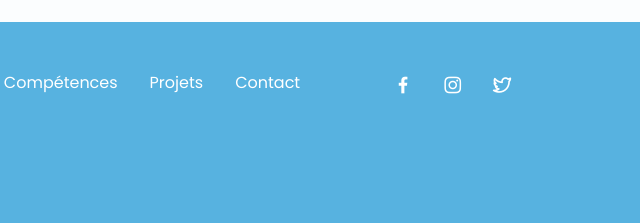
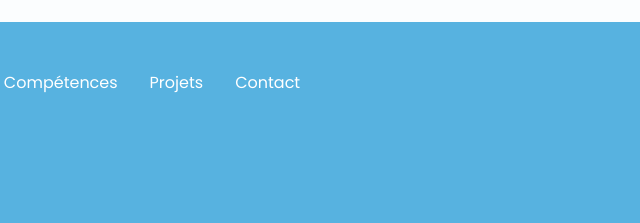
Before and after one commit to MikaGreuzard/Portfolio, a plain HTML site: page index.html in a window 1280 px wide. Shown: the part 5003-5226 px from the top of the page, 488-1128 px from the left. Drawn offline with nearby package versions, Linux system fonts and the light colour scheme.

Commit message:
Update index.html

```diff
--- a/index.html
+++ b/index.html
@@ -790,18 +790,6 @@
                             <a href="#contact" class="footer__link">Contact</a>
                         </li>
                     </ul>
-
-                    <div class="footer__socials">
-                        <a href="https://www.facebook.com/" target="_blank" class="footer__social">
-                            <i class="uil uil-facebook-f"></i>
-                        </a>
-                        <a href="https://www.instagram.com/" target="_blank" class="footer__social">
-                            <i class="uil uil-instagram"></i>
-                        </a>
-                        <a href="https://twitter.com/" target="_blank" class="footer__social">
-                            <i class="uil uil-twitter-alt"></i>
-                        </a>
-                    </div>
                 </div>
 
                 <p class="footer__copy">&#169; Mika Greuzard. Tous droits réservés.</p>
```
